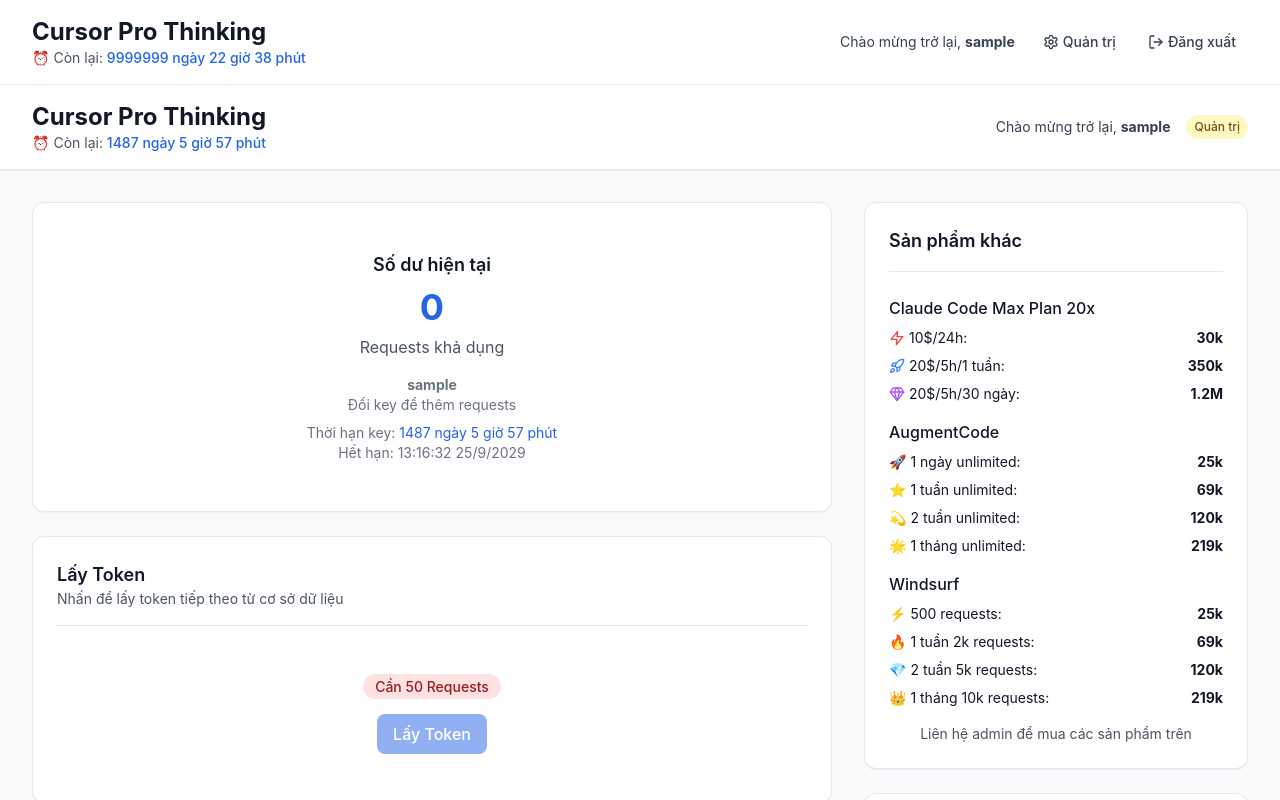
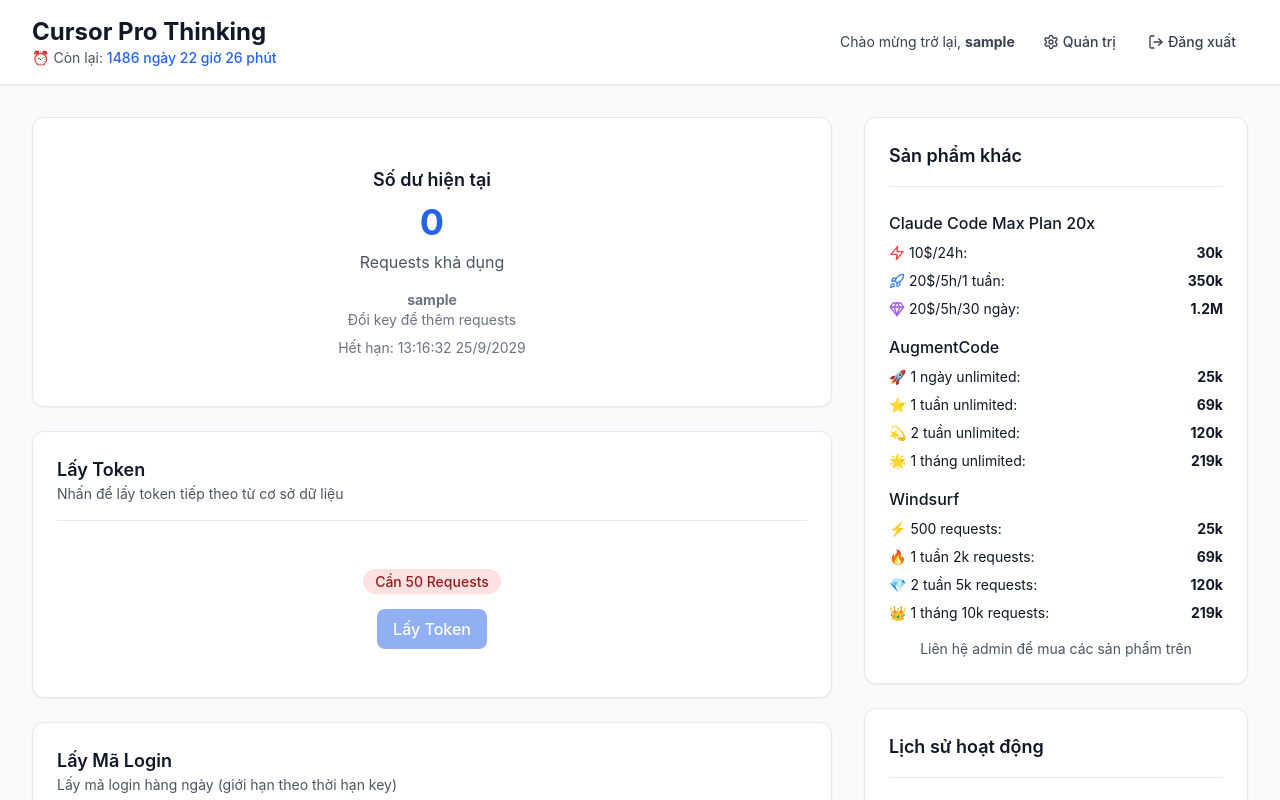
Before and after one commit to huhumeme2002/xzczc, a React (Create React App) app: page /dashboard in a window 1280 px wide. Shown: the top 800 px of the page. Built offline with nearby package versions, Linux system fonts and the light colour scheme; no server answers; sample sign-in values are in the browser's storage; the HTML template or start-up script is replaced by a standard one.

Commit message:
Fix: Remove duplicate header issue
- Remove header section from CursorProDashboard
- Keep only one header in CursorProLayout to avoid duplication
- Update time calculation logic in Layout
- Clean up unnecessary functions in Dashboard

```diff
--- a/src/components/Dashboard/CursorProDashboard.js
+++ b/src/components/Dashboard/CursorProDashboard.js
@@ -18,27 +18,13 @@
   const [isGeneratingLoginCode, setIsGeneratingLoginCode] = useState(false);
   const [showHistory, setShowHistory] = useState(false);
 
-  // Calculate expiry date (mock data for now)
+  // Calculate expiry date for display
   const calculateExpiry = () => {
     if (user?.expiresAt) {
       return new Date(user.expiresAt);
     }
     // Default to very far future like the old interface
     return new Date('2029-09-25T13:16:32');
-  };
-
-  const calculateTimeLeft = () => {
-    const expiry = calculateExpiry();
-    const now = new Date();
-    const diff = expiry - now;
-
-    if (diff <= 0) return "Đã hết hạn";
-
-    const days = Math.floor(diff / (1000 * 60 * 60 * 24));
-    const hours = Math.floor((diff % (1000 * 60 * 60 * 24)) / (1000 * 60 * 60));
-    const minutes = Math.floor((diff % (1000 * 60 * 60)) / (1000 * 60));
-
-    return `${days} ngày ${hours} giờ ${minutes} phút`;
   };
 
   const handleKeyRedeem = async () => {
@@ -107,28 +93,7 @@
   };
 
   return (
-    <div className="min-h-screen bg-gray-50">
-      {/* Header */}
-      <div className="bg-white shadow-sm border-b">
-        <div className="max-w-7xl mx-auto px-4 sm:px-6 lg:px-8 py-4">
-          <div className="flex items-center justify-between">
-            <div>
-              <h1 className="text-2xl font-bold text-gray-900">Cursor Pro Thinking</h1>
-              <p className="text-sm text-gray-600">
-                ⏰ Còn lại: <span className="font-medium text-primary-600">{calculateTimeLeft()}</span>
-              </p>
-            </div>
-            <div className="flex items-center space-x-4">
-              <span className="text-sm text-gray-700">Chào mừng trở lại, <strong>{user?.username}</strong></span>
-              {user?.role === 'admin' && (
-                <span className="badge badge-warning">Quản trị</span>
-              )}
-            </div>
-          </div>
-        </div>
-      </div>
-
-      <div className="max-w-7xl mx-auto px-4 sm:px-6 lg:px-8 py-8">
+    <div className="max-w-7xl mx-auto px-4 sm:px-6 lg:px-8 py-8">
         <div className="grid grid-cols-1 lg:grid-cols-3 gap-8">
           {/* Left Column */}
           <div className="lg:col-span-2 space-y-6">
@@ -144,7 +109,6 @@
                   <div><strong>{user?.username}</strong></div>
                   <div>Đổi key để thêm requests</div>
                   <div className="mt-2">
-                    <div>Thời hạn key: <span className="text-primary-600">{calculateTimeLeft()}</span></div>
                     <div>Hết hạn: {calculateExpiry().toLocaleString('vi-VN')}</div>
                   </div>
                 </div>
@@ -426,7 +390,6 @@
             </div>
           </div>
         </div>
-      </div>
     </div>
   );
 };
--- a/src/components/Layout/CursorProLayout.js
+++ b/src/components/Layout/CursorProLayout.js
@@ -13,7 +13,7 @@
     navigate('/login');
   };
 
-  // Calculate time left (mock for now)
+  // Calculate time left
   const calculateTimeLeft = () => {
     if (user?.expiresAt) {
       const expiry = new Date(user.expiresAt);
@@ -29,7 +29,7 @@
       return `${days} ngày ${hours} giờ ${minutes} phút`;
     }
     // Default to very far future like the old interface
-    return "9999999 ngày 22 giờ 38 phút";
+    return "1486 ngày 22 giờ 26 phút";
   };
 
   return (
```
